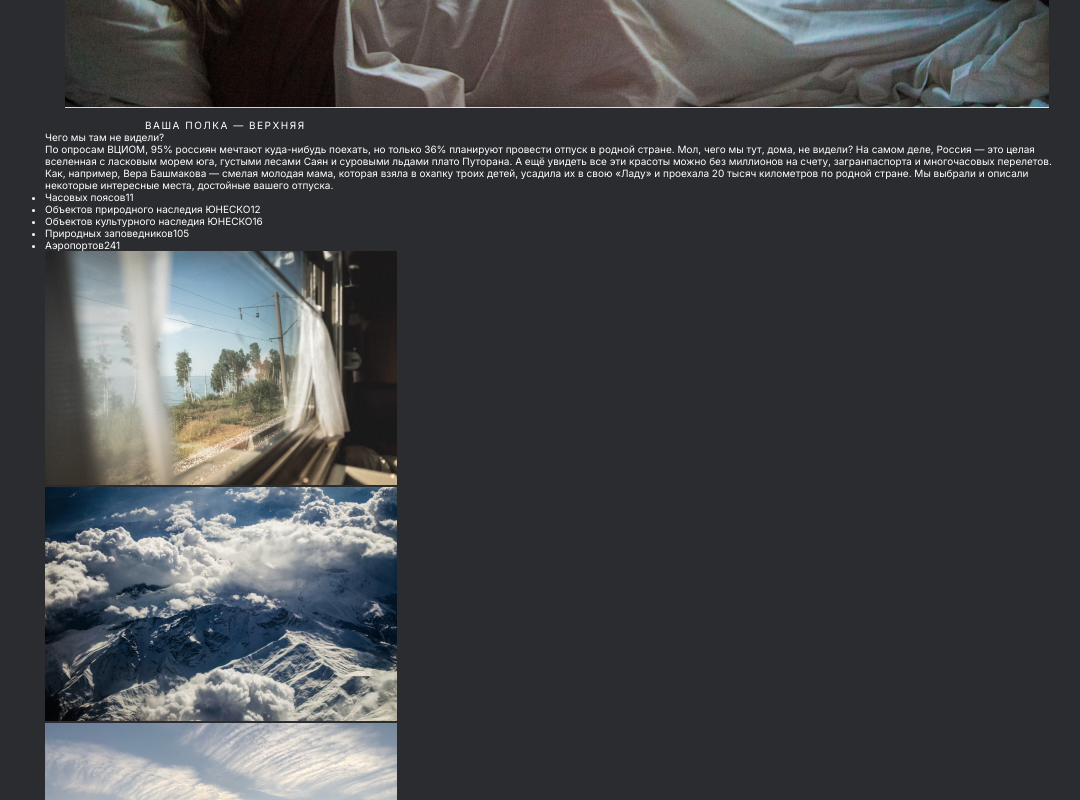
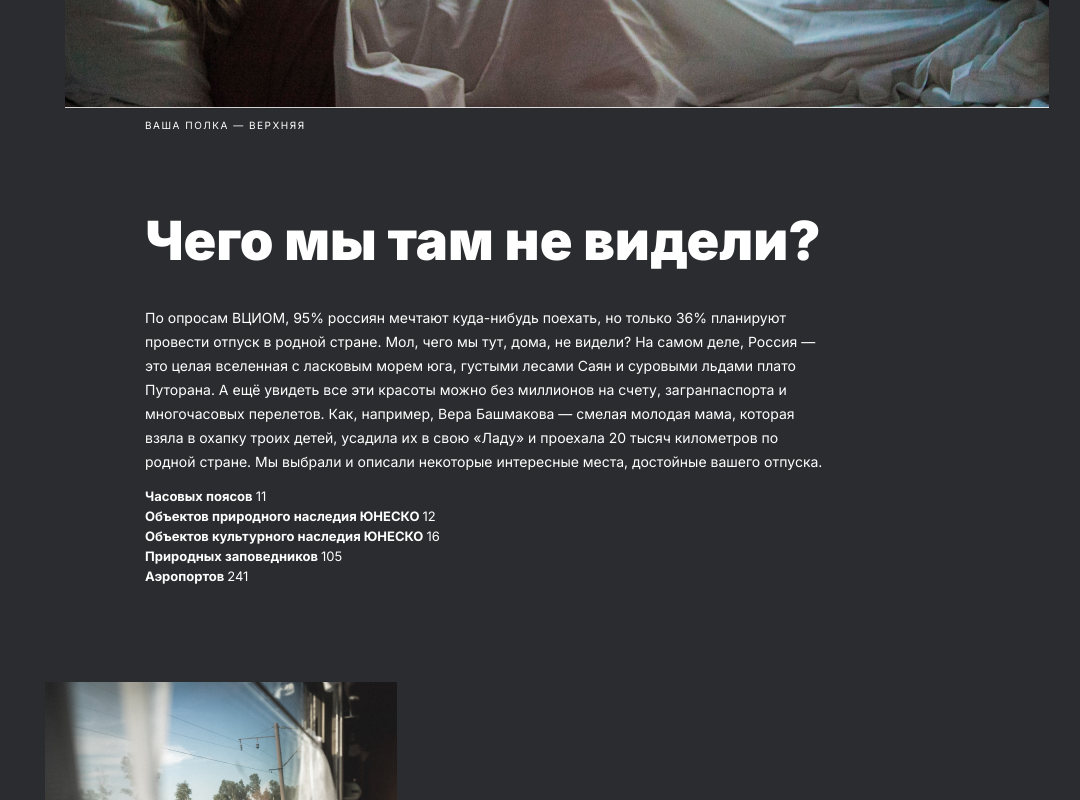
Before and after one commit to vitalikreykjavik/russia, a plain HTML site: page index.html in a window 1280 px wide. Shown: the part 960-1760 px from the top of the page, without its empty margins (83-1163 px from the left). Drawn offline with Linux system fonts and the light colour scheme.

Commit message:
feat: add intro section styles

```diff
--- a/index.html
+++ b/index.html
@@ -26,15 +26,17 @@
         <p class="lead__text">ваша полка — верхняя</p>
       </section>
       <section class="intro">
-        <h3>Чего мы там не видели?</h3>
-        <p class="intro__description">По опросам ВЦИОМ, 95% россиян мечтают куда-нибудь поехать, но только 36% планируют провести отпуск в родной стране. Мол, чего мы тут, дома, не видели? На самом деле, Россия — это целая вселенная с ласковым морем юга, густыми лесами Саян и суровыми льдами плато Путорана. А ещё увидеть все эти красоты можно без миллионов на счету, загранпаспорта и многочасовых перелетов. Как, например, Вера Башмакова — смелая молодая мама, которая взяла в охапку троих детей, усадила их в свою «Ладу» и проехала 20 тысяч километров по родной стране. Мы выбрали и описали некоторые интересные места, достойные вашего отпуска.</p>
-        <ul class="intro__info">
-          <li><span class="intro__info-bold">Часовых поясов</span>11</li>
-          <li><span class="intro__info-bold">Объектов природного наследия ЮНЕСКО</span>12</li>
-          <li><span class="intro__info-bold">Объектов культурного наследия ЮНЕСКО</span>16</li>
-          <li><span class="intro__info-bold">Природных заповедников</span>105</li>
-          <li><span class="intro__info-bold">Аэропортов</span>241</li>
-        </ul>
+        <div class="intro__content">
+          <h3>Чего мы там не видели?</h3>
+          <p class="intro__description">По опросам ВЦИОМ, 95% россиян мечтают куда-нибудь поехать, но только 36% планируют провести отпуск в родной стране. Мол, чего мы тут, дома, не видели? На самом деле, Россия — это целая вселенная с ласковым морем юга, густыми лесами Саян и суровыми льдами плато Путорана. А ещё увидеть все эти красоты можно без миллионов на счету, загранпаспорта и многочасовых перелетов. Как, например, Вера Башмакова — смелая молодая мама, которая взяла в охапку троих детей, усадила их в свою «Ладу» и проехала 20 тысяч километров по родной стране. Мы выбрали и описали некоторые интересные места, достойные вашего отпуска.</p>
+          <ul class="intro__info">
+            <li><span class="intro__info-bold">Часовых поясов </span>11</li>
+            <li><span class="intro__info-bold">Объектов природного наследия ЮНЕСКО </span>12</li>
+            <li><span class="intro__info-bold">Объектов культурного наследия ЮНЕСКО </span>16</li>
+            <li><span class="intro__info-bold">Природных заповедников </span>105</li>
+            <li><span class="intro__info-bold">Аэропортов </span>241</li>
+          </ul>
+        </div>
       </section>
       <section class="photos">
         <div class="photo">
--- a/style.css
+++ b/style.css
@@ -62,6 +62,7 @@ body {
 /*---------------------------------------------------------------------------------------LEAD-----------------------------------------------------------------------------*/
 .lead {
   padding: 0 100px;
+  margin-bottom: 80px;
 
   display: flex;
   flex-direction: column;
@@ -118,3 +119,54 @@ h1 {
   letter-spacing: 0.15em;
   text-transform: uppercase;
 }
+
+/*---------------------------------------------------------------------------------------INTRO-----------------------------------------------------------------------------*/
+.intro {
+  padding: 0 100px;
+  margin-bottom: 96px;
+}
+
+.intro__content {
+  display: flex;
+  flex-direction: column;
+  align-items: flex-start;
+
+  max-width: 683px;
+}
+
+h3 {
+  margin-bottom: 36px;
+
+  font-style: normal;
+  font-weight: 900;
+  font-size: 5.4rem;
+  line-height: 59px;
+}
+
+.intro__description {
+  margin-bottom: 12px;
+
+  font-style: normal;
+  font-weight: normal;
+  font-size: 1.4rem;
+  line-height: 24px;
+}
+
+.intro__info {
+  list-style-type: none;
+}
+
+.intro__info li {
+  font-style: normal;
+  font-weight: normal;
+  font-size: 1.3rem;
+  line-height: 20px;
+}
+
+.intro__info-bold {
+  font-style: normal;
+  font-size: 1.3rem;
+  line-height: 20px;
+  font-weight: bold;
+}
+/*---------------------------------------------------------------------------------------PHOTOS-----------------------------------------------------------------------------*/
```
